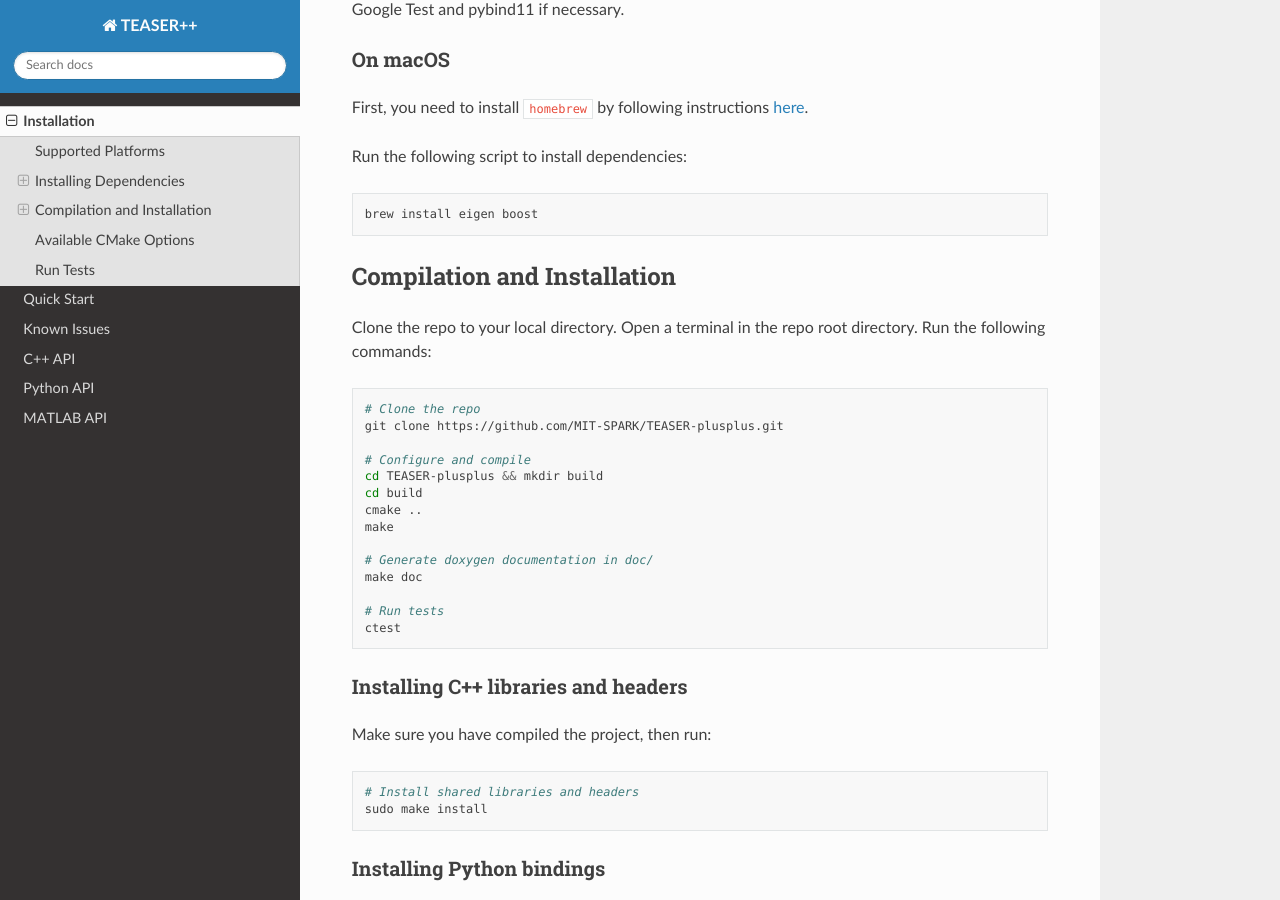
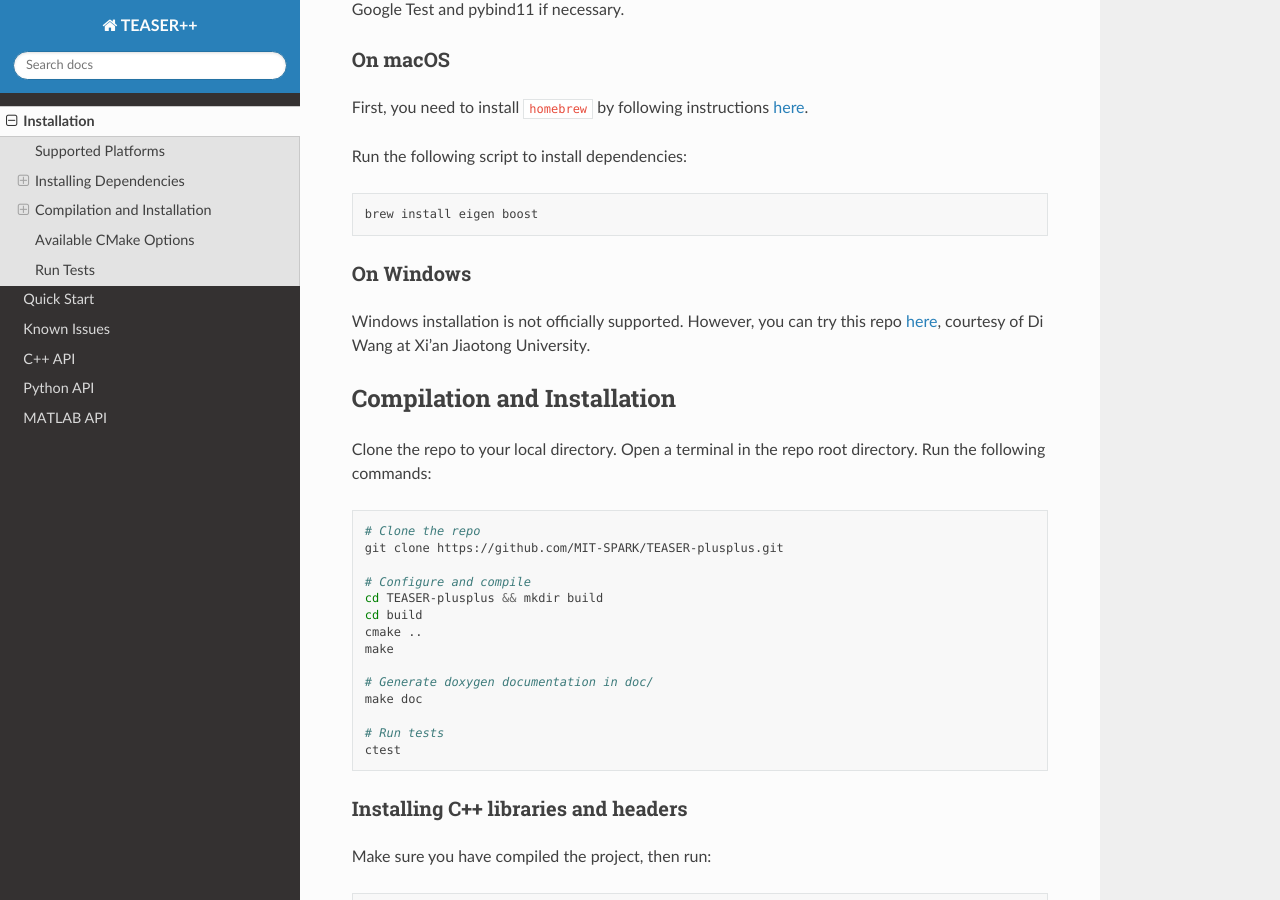
Before and after one commit to MIT-SPARK/TEASER-plusplus, a Sphinx documentation site: the page built from doc/installation.rst, in a window 1280 px wide and 900 px high, scrolled down 1345 px. Built offline with Sphinx 7.4.7 and the Read the Docs theme 2.0.0, drawn with Linux system fonts in a browser that asks for light colours.

Commit message:
update doc

```diff
--- a/doc/installation.rst
+++ b/doc/installation.rst
@@ -69,6 +69,11 @@ Run the following script to install dependencies:
 .. code-block:: sh
 
    brew install eigen boost
+
+On Windows
+^^^^^^^^^^
+
+Windows installation is not officially supported. However, you can try this repo `here <https://github.com/DrGabor/WinTeaser/>`_, courtesy of Di Wang at Xi'an Jiaotong University.
 
 Compilation and Installation
 ----------------------------
```
